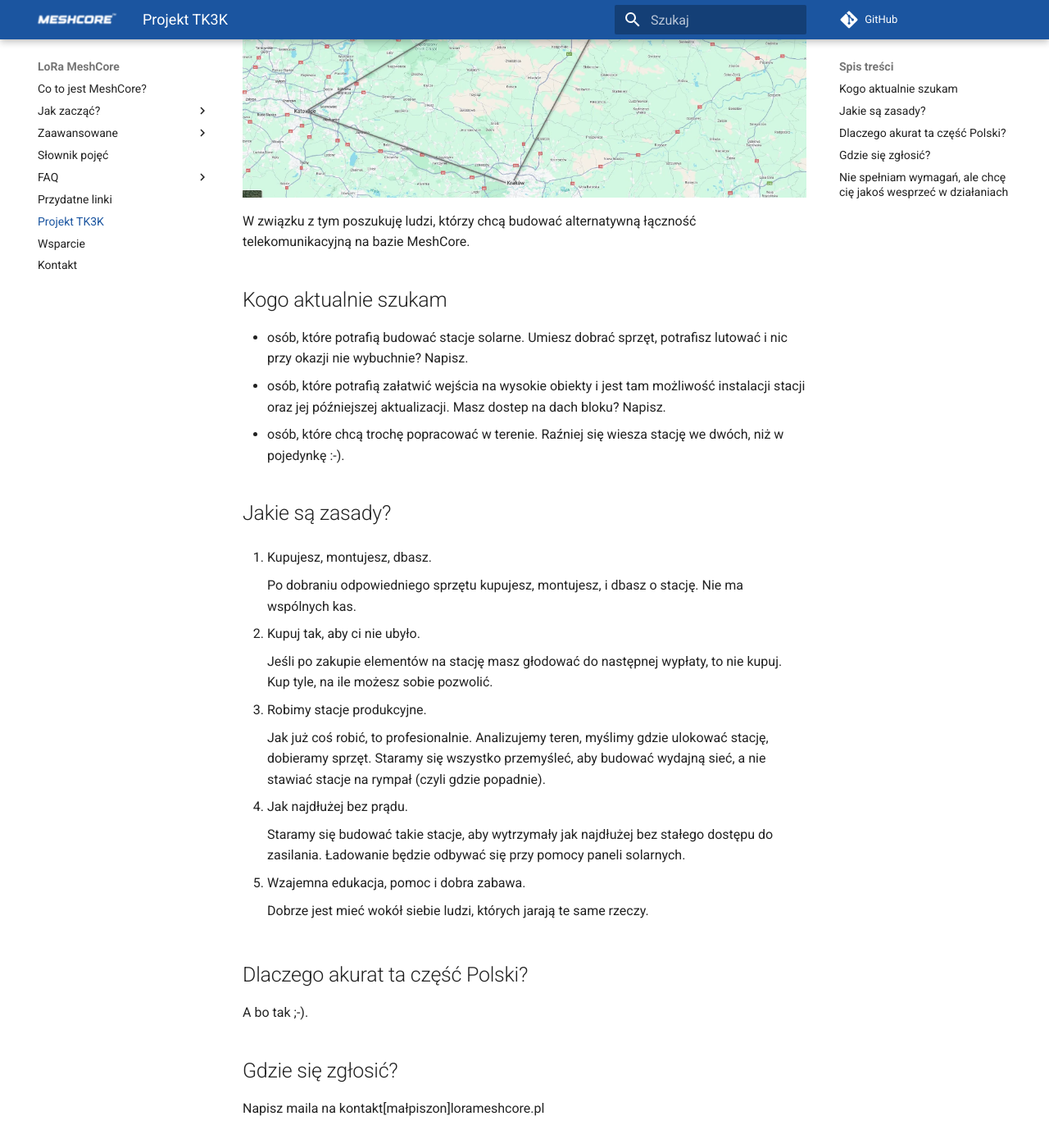
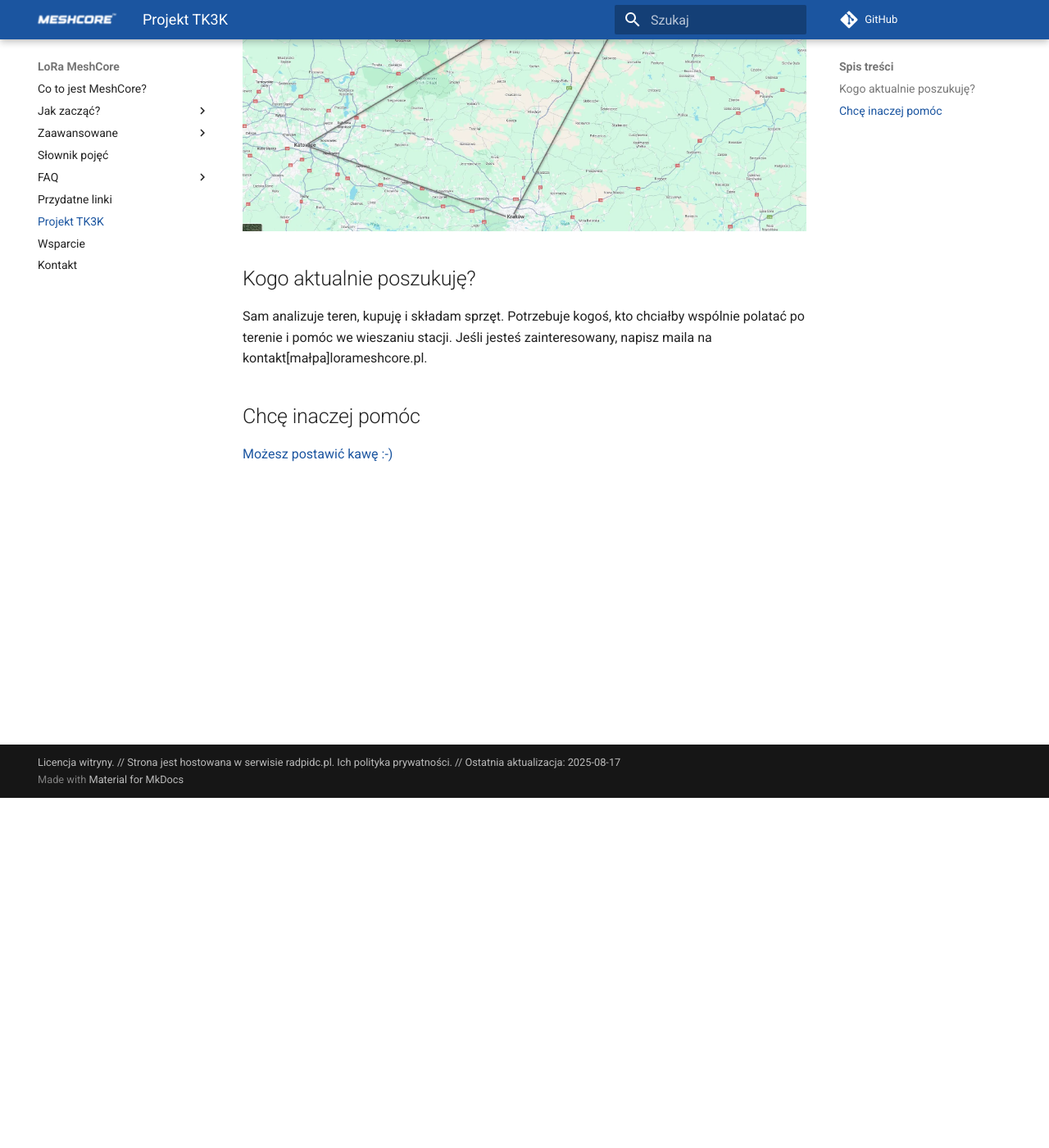
Before and after one commit to deFAT64/meshcore-manual-pl, an MkDocs documentation site: the page built from docs/projektTK3K.md, in a window 1280 px wide and 1400 px high, scrolled down 427 px. Shown: the whole window at 82% size. Built offline with MkDocs 1.6.1 and Material for MkDocs 9.7.7, drawn with Linux system fonts in a browser that asks for light colours; comment, search, counter and statistics services are not loaded; some of the changed text lies outside the part shown.

Commit message:
Update mkdocs.yml and projekt tk3k

```diff
--- a/docs/projektTK3K.md
+++ b/docs/projektTK3K.md
@@ -9,44 +11,10 @@
     <img src="/img/projektTK3K/1.webp" width="900px">
 </figure>
 
-W związku z tym poszukuję ludzi, którzy chcą budować alternatywną łączność telekomunikacyjną na bazie MeshCore.
+## Kogo aktualnie poszukuję?
 
-## Kogo aktualnie szukam
+Sam analizuje teren, kupuję i składam sprzęt. Potrzebuje kogoś, kto chciałby wspólnie polatać po terenie i pomóc we wieszaniu stacji. Jeśli jesteś zainteresowany, napisz maila na kontakt[małpa]lorameshcore.pl.
 
-- osób, które potrafią budować stacje solarne. Umiesz dobrać sprzęt, potrafisz lutować i nic przy okazji nie wybuchnie? Napisz.
-- osób, które potrafią załatwić wejścia na wysokie obiekty i jest tam możliwość instalacji stacji oraz jej późniejszej aktualizacji. Masz dostep na dach bloku? Napisz.
-- osób, które chcą trochę popracować w terenie. Raźniej się wiesza stację we dwóch, niż w pojedynkę :-).
-
-## Jakie są zasady?
-
-1. Kupujesz, montujesz, dbasz.
-
-    Po dobraniu odpowiedniego sprzętu kupujesz, montujesz, i dbasz o stację. Nie ma wspólnych kas.
-
-2. Kupuj tak, aby ci nie ubyło.
-
-    Jeśli po zakupie elementów na stację masz głodować do następnej wypłaty, to nie kupuj. Kup tyle, na ile możesz sobie pozwolić.
-
-3. Robimy stacje produkcyjne.
-
-    Jak już coś robić, to profesionalnie. Analizujemy teren, myślimy gdzie ulokować stację, dobieramy sprzęt. Staramy się wszystko przemyśleć, aby budować wydajną sieć, a nie stawiać stacje na rympał (czyli gdzie popadnie).
-
-4. Jak najdłużej bez prądu.
-
-    Staramy się budować takie stacje, aby wytrzymały jak najdłużej bez stałego dostępu do zasilania. Ładowanie będzie odbywać się przy pomocy paneli solarnych.
-
-5. Wzajemna edukacja, pomoc i dobra zabawa.
-
-    Dobrze jest mieć wokół siebie ludzi, których jarają te same rzeczy.
-
-## Dlaczego akurat ta część Polski?
-
-A bo tak ;-).
-
-## Gdzie się zgłosić?
-
-Napisz maila na kontakt[małpiszon]lorameshcore.pl
-
-## Nie spełniam wymagań, ale chcę cię jakoś wesprzeć w działaniach
+## Chcę inaczej pomóc
 
 <a href="https://buycoffee.to/defat64" target=_blank>Możesz postawić kawę :-)</a>
--- a/mkdocs.yml
+++ b/mkdocs.yml
@@ -56,4 +56,4 @@ extra_css:
   - stylesheets/extra.css
 repo_url: https://github.com/deFAT64/meshcore-manual-pl
 copyright: >
-  <a href="https://github.com/deFAT64/meshcore-manual-pl?tab=License-1-ov-file">Licencja witryny.</a> // Strona jest hostowana w serwisie radpidc.pl. <a href="https://rapiddc.pl/polityka-prywatnosci">Ich polityka prywatności. // Ostatnia aktualizacja: 2025-08-14.</a>
+  <a href="https://github.com/deFAT64/meshcore-manual-pl?tab=License-1-ov-file">Licencja witryny.</a> // Strona jest hostowana w serwisie radpidc.pl. <a href="https://rapiddc.pl/polityka-prywatnosci">Ich polityka prywatności.</a> // Ostatnia aktualizacja: 2025-08-17
```
Also changed, not shown: other parts of docs/projektTK3K.md (+2 -0 lines).
